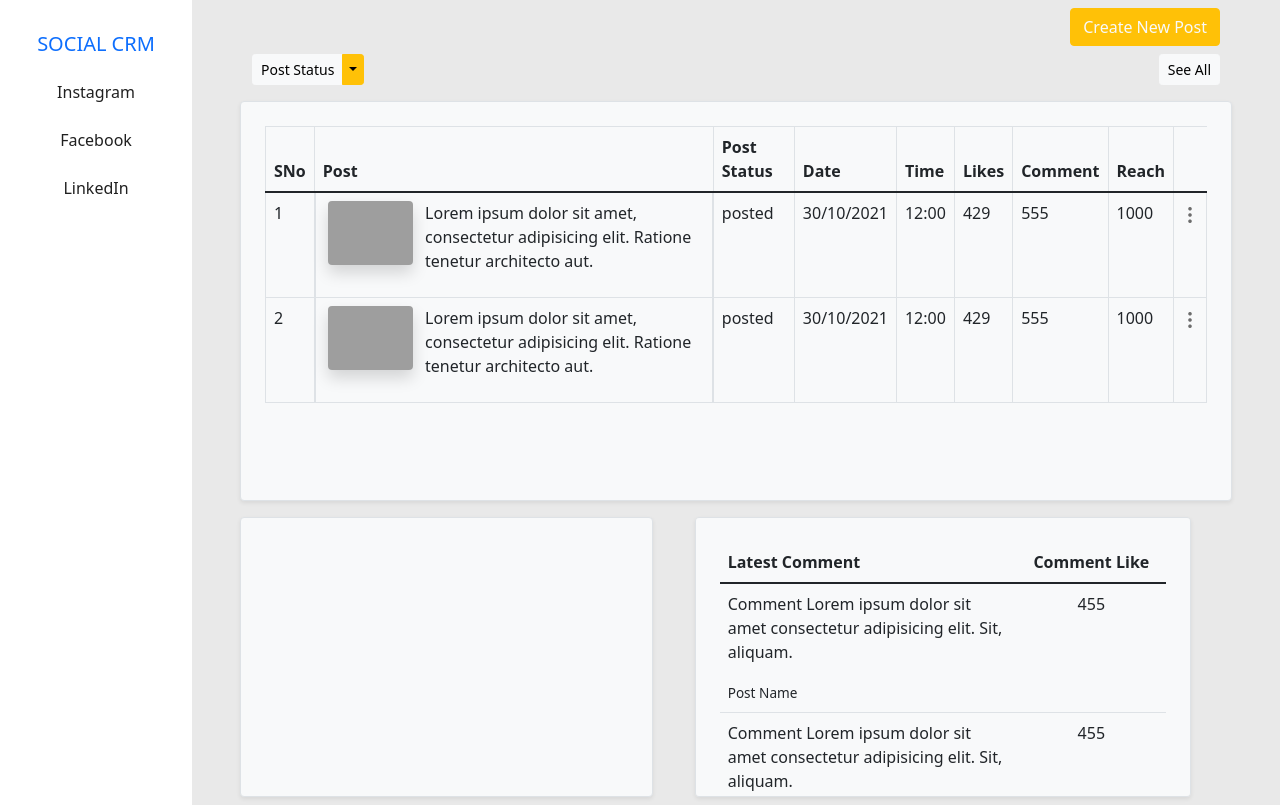
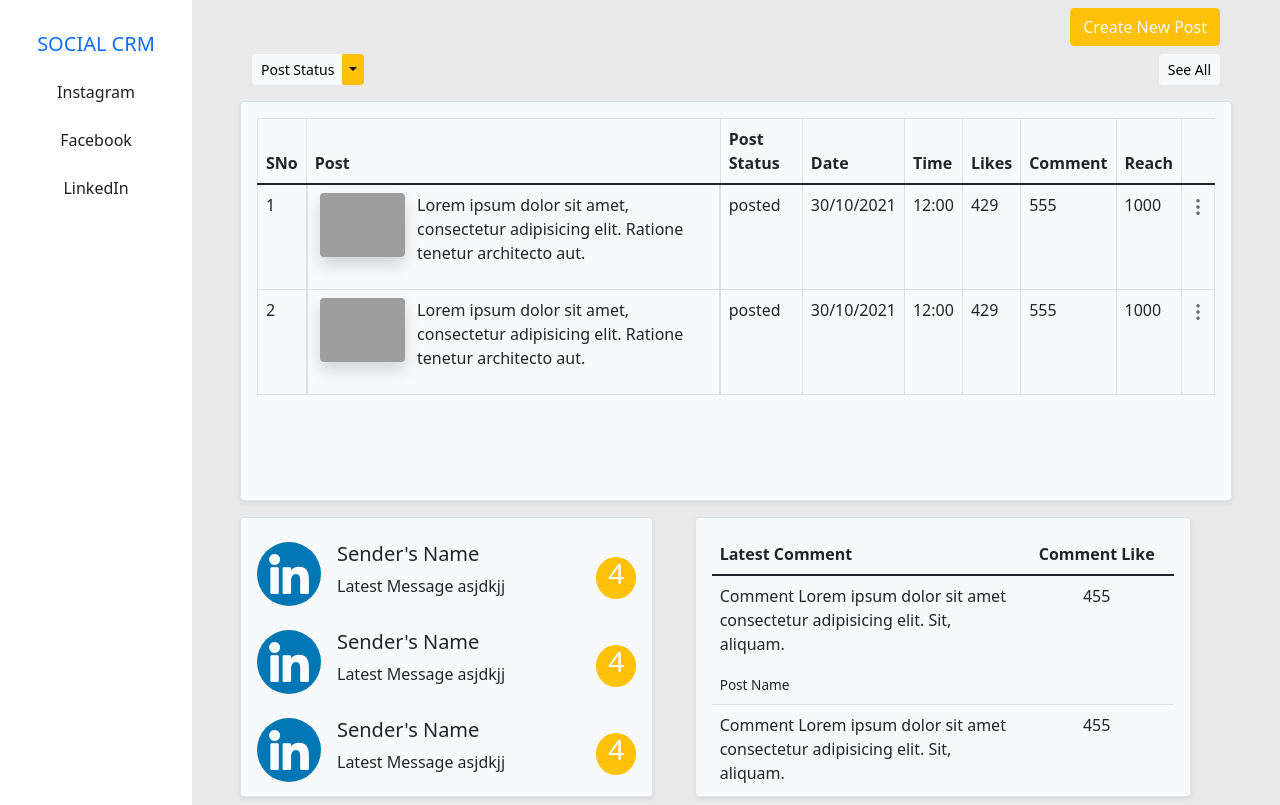
Before and after one commit to anishdutta/SocialCRM_React_FE, a React (Create React App) app: page /post in a window 1280 px wide. Built offline with nearby package versions, Linux system fonts and the light colour scheme; grey boxes are pictures that could not be loaded.

Commit message:
added latest messages

```diff
--- /dev/null
+++ b/src/components/Posts/LatestMessage.js
@@ -0,0 +1,48 @@
+import React from 'react'
+import linkedin from '../assets/linkedin.png'
+
+const LatestMessage = () => {
+    return (
+        <div className="d-flex flex-column">
+            <div className=" d-flex align-items-center justify-content-between">
+                <div className="d-flex my-2">
+                    <img src={linkedin} alt="pic" style={{height:"4em"}} className="rounded-circle" />
+                    <div className="mx-3">
+                        <h5 className="">Sender's Name</h5>
+                        <p className="">Latest Message asjdkjj</p>
+                    </div>
+                </div>
+                <div className="bg-warning rounded-circle" style={{width:"2.5em"}}>
+                   <h3 className="text-white text-center">4</h3>
+                </div>
+            </div>
+            {/* repeated code */}
+            <div className=" d-flex align-items-center justify-content-between">
+                <div className="d-flex my-2">
+                    <img src={linkedin} alt="pic" style={{height:"4em"}} className="rounded-circle" />
+                    <div className="mx-3">
+                        <h5 className="">Sender's Name</h5>
+                        <p className="">Latest Message asjdkjj</p>
+                    </div>
+                </div>
+                <div className="bg-warning rounded-circle" style={{width:"2.5em"}}>
+                   <h3 className="text-white text-center">4</h3>
+                </div>
+            </div>
+            <div className=" d-flex align-items-center justify-content-between">
+                <div className="d-flex my-2">
+                    <img src={linkedin} alt="pic" style={{height:"4em"}} className="rounded-circle" />
+                    <div className="mx-3">
+                        <h5 className="">Sender's Name</h5>
+                        <p className="">Latest Message asjdkjj</p>
+                    </div>
+                </div>
+                <div className="bg-warning rounded-circle" style={{width:"2.5em"}}>
+                   <h3 className="text-white text-center">4</h3>
+                </div>
+            </div>
+        </div>
+    )
+}
+
+export default LatestMessage
--- a/src/components/posts.css
+++ b/src/components/posts.css
@@ -10,8 +10,3 @@
     height: 35vh;
     overflow-y: scroll;
 }
-.create_newpost{
-    position: absolute;
-    right: 4em;
-    margin-top: .8em;
-}
--- a/src/pages/Post.js
+++ b/src/pages/Post.js
@@ -2,6 +2,7 @@ import React from "react";
 import  LatestPost from "../components/Posts/LatestPost";
 import LatestComment from "../components/Posts/LatestComment";
 import "../components/posts.css";
+import LatestMessage from "../components/Posts/LatestMessage";
 
 
 function Post() {
@@ -42,13 +43,13 @@ function Post() {
             </div>
             <button className="btn btn-light btn-sm">See All</button>
           </div>
-          <div className="col-lg-12 border p-4 bg-light my-2 mx-auto rounded shadow-sm post">
+          <div className="col-lg-12 border p-3 bg-light my-2 mx-auto rounded shadow-sm post">
             <LatestPost/>
           </div>
-          <div className="col-lg-5 border p-4 bg-light my-2 mr-3 rounded shadow-sm message">
-            {/* <LatestMessage /> */}
+          <div className="col-lg-5 border p-3 bg-light my-2 mr-3 rounded shadow-sm message">
+            <LatestMessage />
           </div>
-          <div className="col-lg-6 border p-4 bg-light my-2 mx-auto rounded shadow-sm comment">
+          <div className="col-lg-6 border p-3 bg-light my-2 mx-auto rounded shadow-sm comment">
             <LatestComment />
           </div>
         </div>
```
